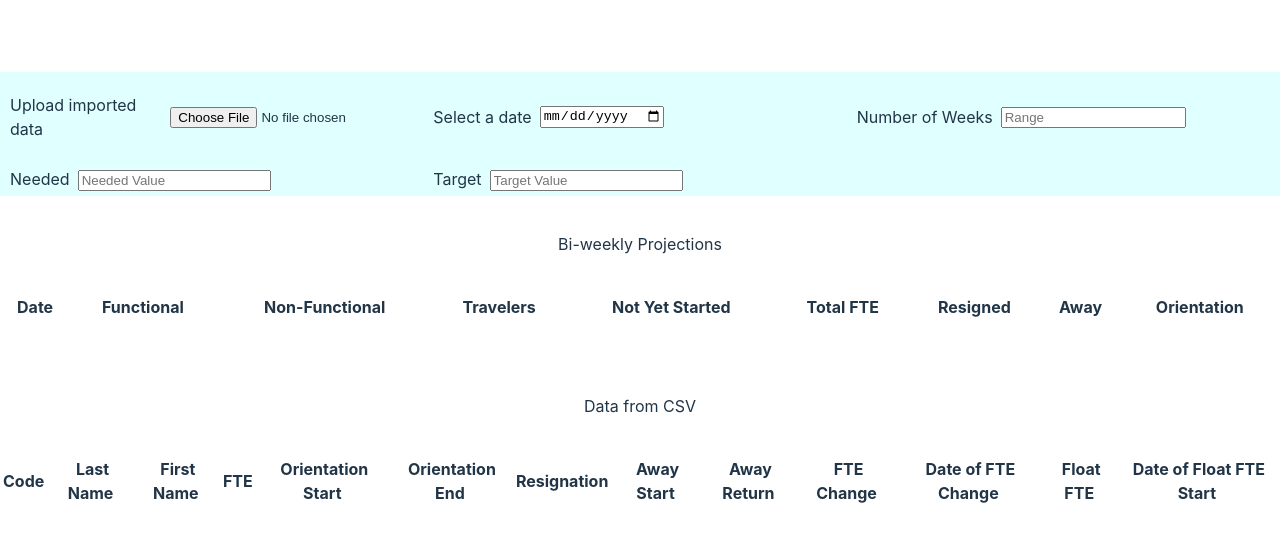
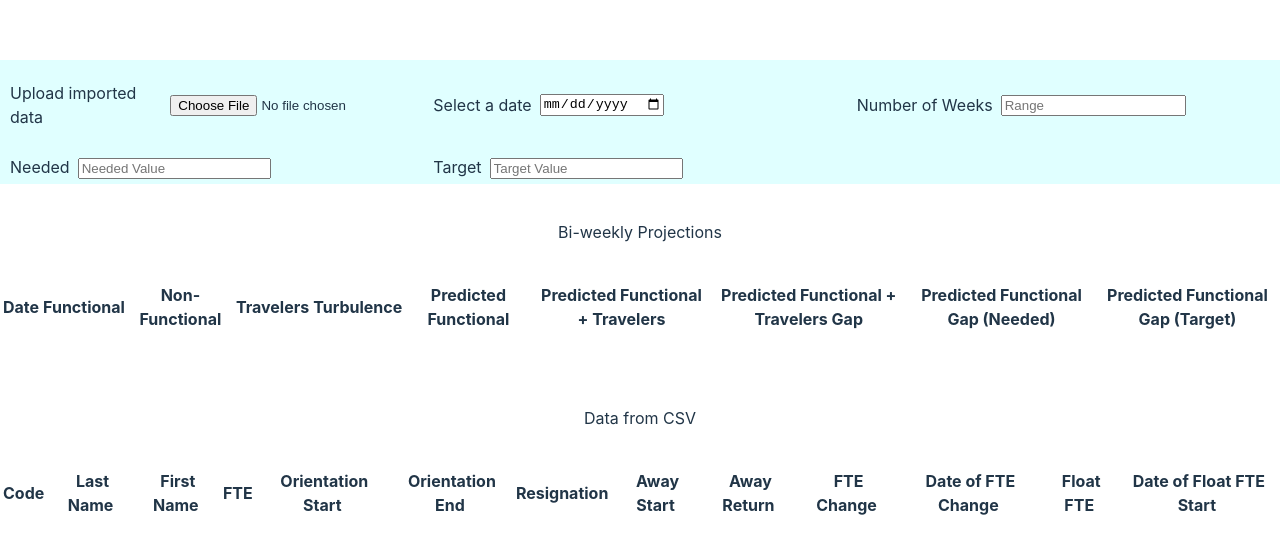
Before and after one commit to iammarky/healthforce, a React (Vite) app: page / in a window 1280 px wide. Shown: the part 110-664 px from the top of the page. Built offline with nearby package versions, Linux system fonts and the light colour scheme; the HTML template or start-up script is replaced by a standard one.

Commit message:
feat: enable the last 5 col

```diff
--- a/src/components/projections-table.jsx
+++ b/src/components/projections-table.jsx
@@ -28,17 +28,17 @@ export default function ProjectionsTable({
             <Th>Functional</Th>
             <Th>Non-Functional</Th>
             <Th>Travelers</Th>
-            <Th>Not Yet Started</Th>
+            {/* <Th>Not Yet Started</Th>
             <Th>Total FTE</Th>
             <Th>Resigned</Th>
             <Th>Away</Th>
-            <Th>Orientation</Th>
-            {/* <Th>Turbulence</Th>
+            <Th>Orientation</Th> */}
+            <Th>Turbulence</Th>
             <Th>Predicted Functional</Th>
             <Th>Predicted Functional + Travelers</Th>
             <Th>Predicted Functional + Travelers Gap</Th>
             <Th>Predicted Functional Gap (Needed)</Th>
-            <Th>Predicted Functional Gap (Target)</Th> */}
+            <Th>Predicted Functional Gap (Target)</Th>
           </Tr>
         </Thead>
         <Tbody>
@@ -66,11 +66,11 @@ export default function ProjectionsTable({
                 <Td> {row.functional} </Td>
                 <Td> {row.non_functional} </Td>
                 <Td> {row.travelers} </Td>
-                <Td> {row.not_yet_started} </Td>
+                {/* <Td> {row.not_yet_started} </Td>
                 <Td> {row.total_fte} </Td>
                 <Td> {row.resigned} </Td>
                 <Td> {row.away} </Td>
-                <Td> {row.orientation} </Td>
+                <Td> {row.orientation} </Td> */}
                 {showInput ? (
                   <Td key={`${row.start} - ${row.end}`}>
                     <NumberInput>
@@ -94,11 +94,11 @@ export default function ProjectionsTable({
                 ) : (
                   <Td> </Td>
                 )}
-                {/* <Td> {row.predicted_functional} </Td>
+                <Td> {row.predicted_functional} </Td>
                 <Td> {row.predicted_functional_travelers} </Td>
                 <Td> {row.predicted_functional_travelers_gap} </Td>
                 <Td> {row.predicted_functional_gap_needed} </Td>
-                <Td> {row.predicted_functional_gap_target} </Td> */}
+                <Td> {row.predicted_functional_gap_target} </Td>
               </Tr>
             );
           })}
```
